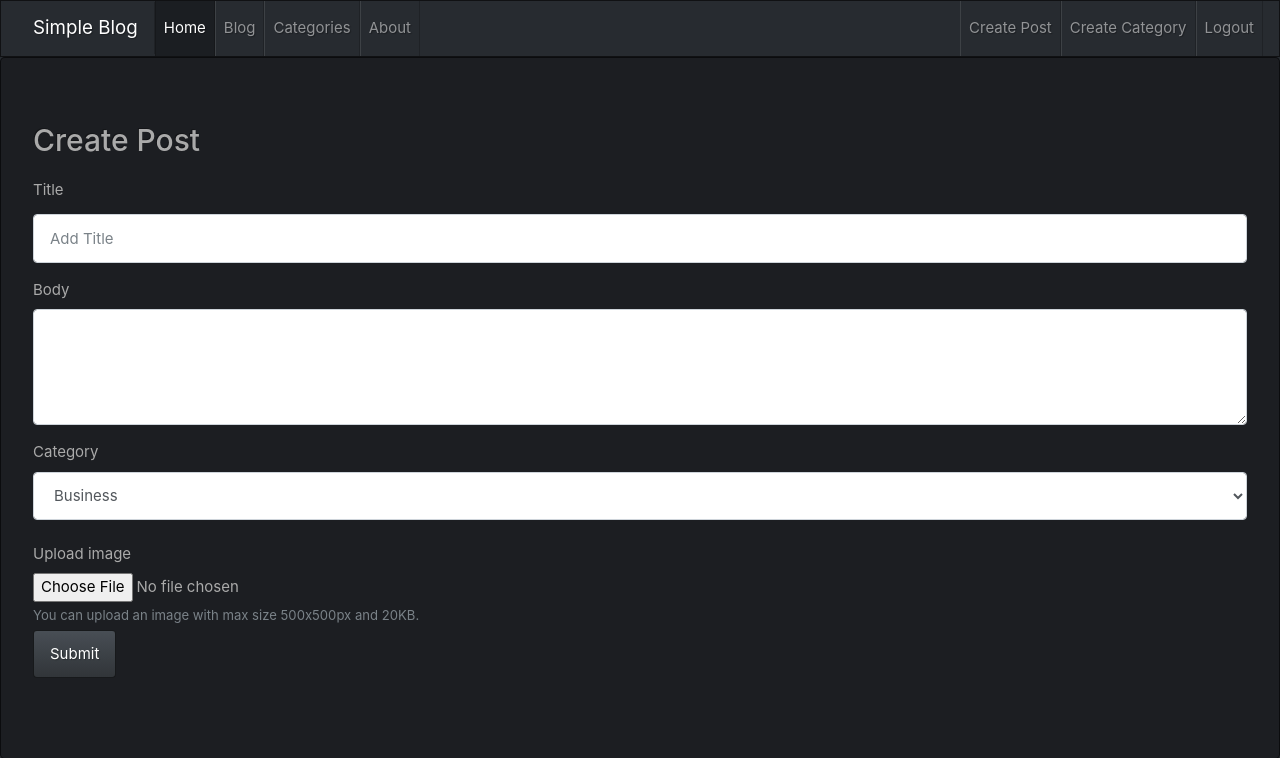
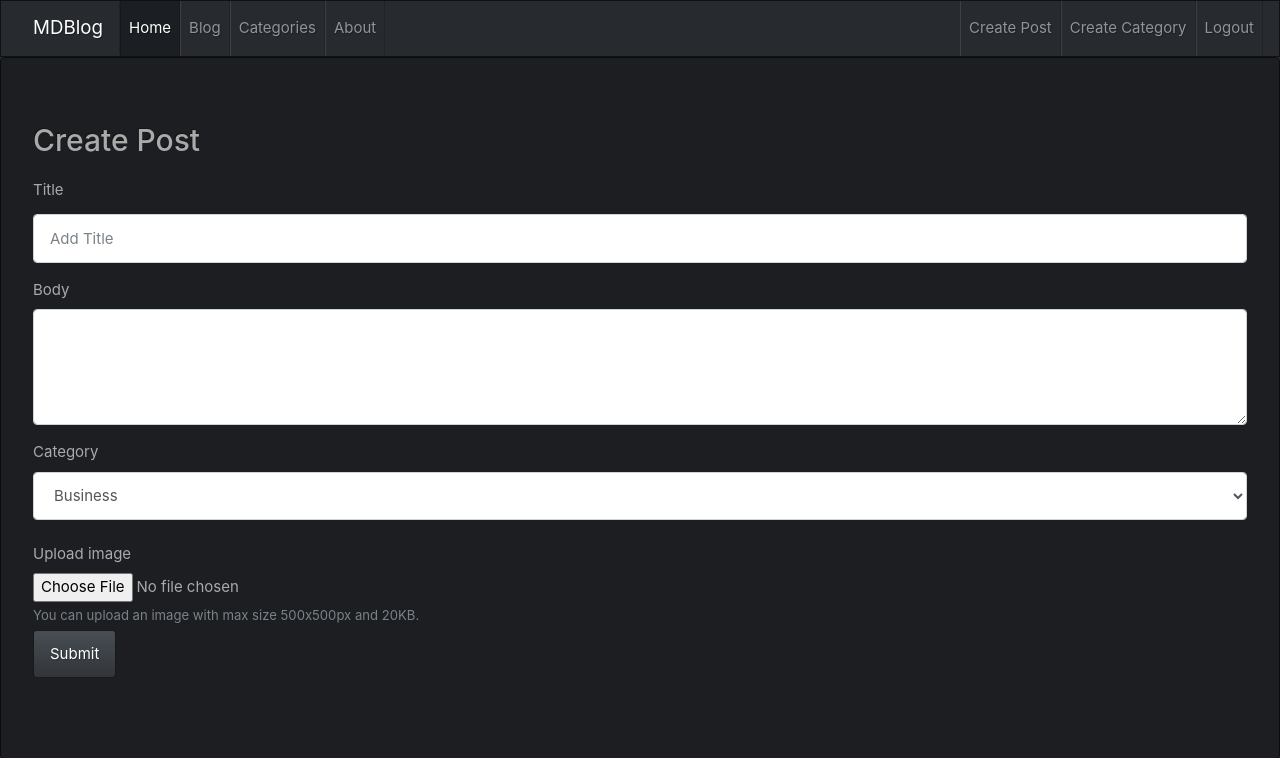
Before and after one commit to mutluexe/mdblog, a CodeIgniter app: page /simpleblog/index.php/posts/create in a window 1280 px wide. Shown: the top 758 px of the page. Run offline with CodeIgniter, Linux system fonts and the light colour scheme; a user stored in the database is signed in; data comes from the database, SQL or seed files in the repository; some libraries are stand-ins or nearby versions.

Commit message:
minor details

```diff
--- a/application/views/templates/header.php
+++ b/application/views/templates/header.php
@@ -1,13 +1,13 @@
 <html>
     <head>
-        <title>Simple Blog</title>
+        <title>MDBlog</title>
         <link rel="stylesheet" href="https://bootswatch.com/4/slate/bootstrap.min.css">
         <link rel="stylesheet" href="<?php echo base_url();?>assets/css/style.css">
         <script src="https://cdn.ckeditor.com/4.13.1/standard/ckeditor.js"></script>
     </head>
     <body>
         <nav class="navbar navbar-expand-lg navbar-dark bg-dark">
-            <a class="navbar-brand" href="<?php echo base_url();?>">Simple Blog</a>
+            <a class="navbar-brand" href="<?php echo base_url();?>">MDBlog</a>
             <button class="navbar-toggler" type="button" data-toggle="collapse" data-target="#navbarColor02" aria-controls="navbarColor02" aria-expanded="false" aria-label="Toggle navigation">
                 <span class="navbar-toggler-icon"></span>
             </button>
```
Also changed, not shown: 1 other file.
